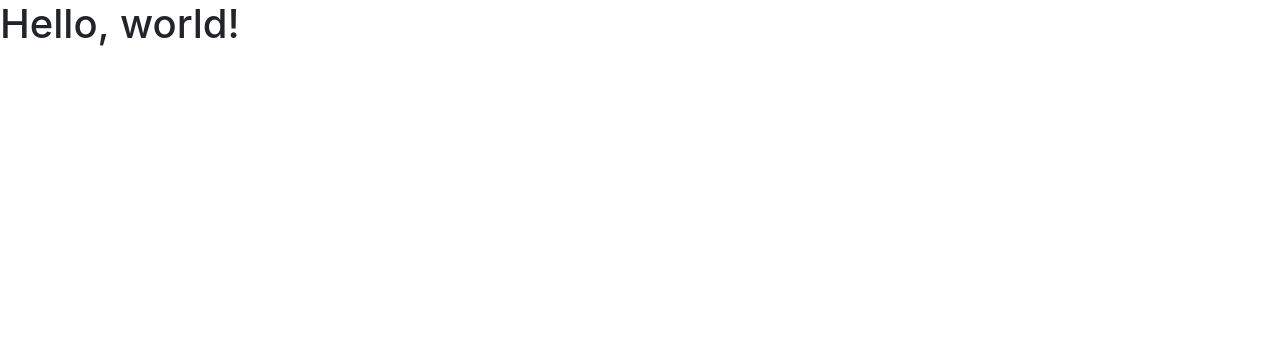
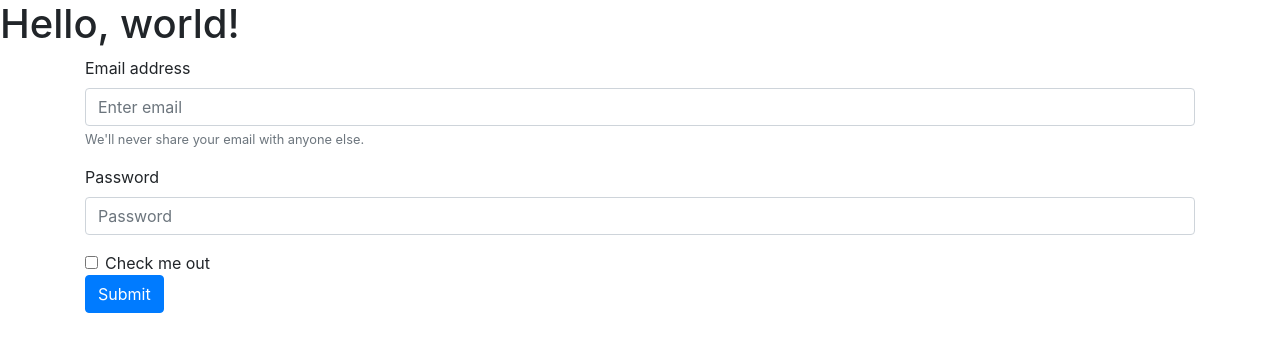
Before and after one commit to rbrtbss/centralised-workflow, a plain HTML site: page index.html in a window 1280 px wide. Drawn offline with nearby package versions, Linux system fonts and the light colour scheme.

Commit message:
add basic login form

```diff
--- a/index.html
+++ b/index.html
@@ -21,6 +21,40 @@
   <body>
     <h1>Hello, world!</h1>
 
+    <div class="container">
+      <form>
+        <div class="form-group">
+          <label for="exampleInputEmail1">Email address</label>
+          <input
+            type="email"
+            class="form-control"
+            id="exampleInputEmail1"
+            aria-describedby="emailHelp"
+            placeholder="Enter email"
+          />
+          <small id="emailHelp" class="form-text text-muted"
+            >We'll never share your email with anyone else.</small
+          >
+        </div>
+        <div class="form-group">
+          <label for="exampleInputPassword1">Password</label>
+          <input
+            type="password"
+            class="form-control"
+            id="exampleInputPassword1"
+            placeholder="Password"
+          />
+        </div>
+        <div class="form-check">
+          <input type="checkbox" class="form-check-input" id="exampleCheck1" />
+          <label class="form-check-label" for="exampleCheck1"
+            >Check me out</label
+          >
+        </div>
+        <button type="submit" class="btn btn-primary">Submit</button>
+      </form>
+    </div>
+
     <!-- Optional JavaScript -->
     <!-- jQuery first, then Popper.js, then Bootstrap JS -->
     <script
```
